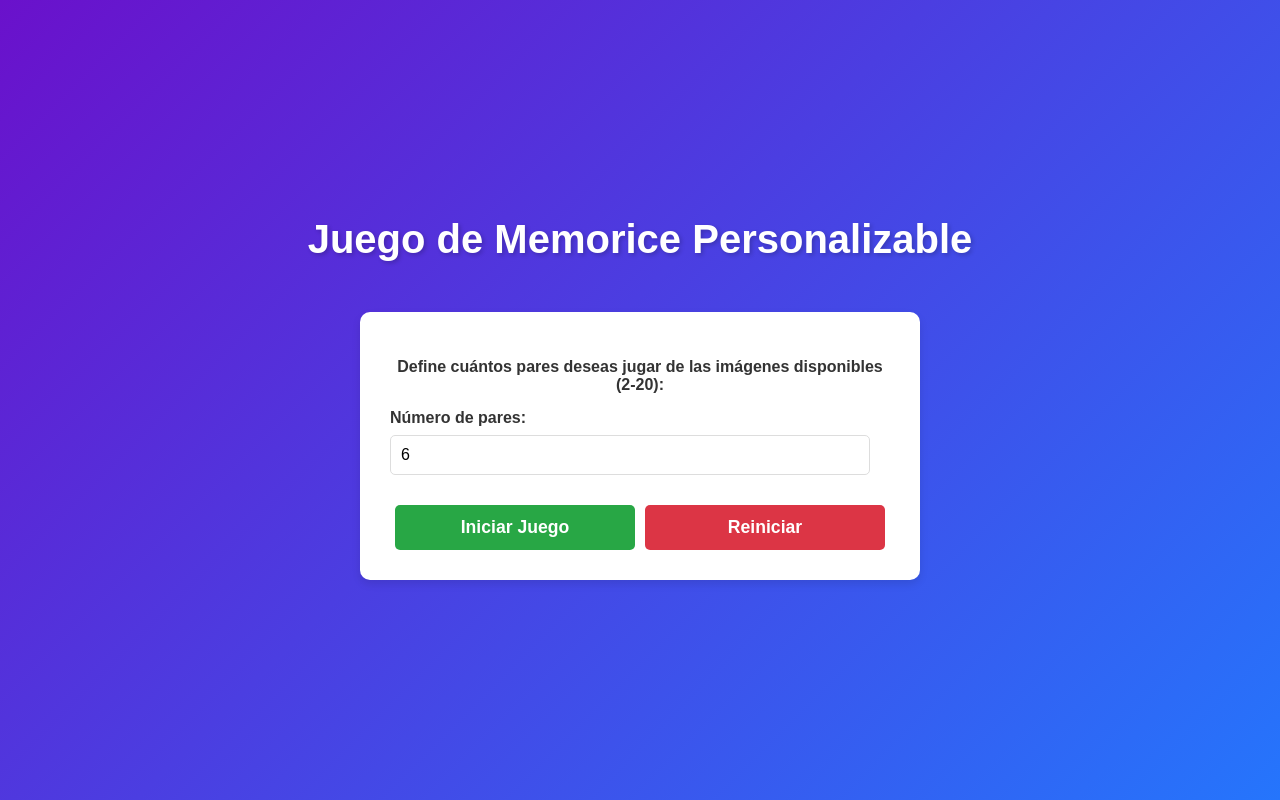
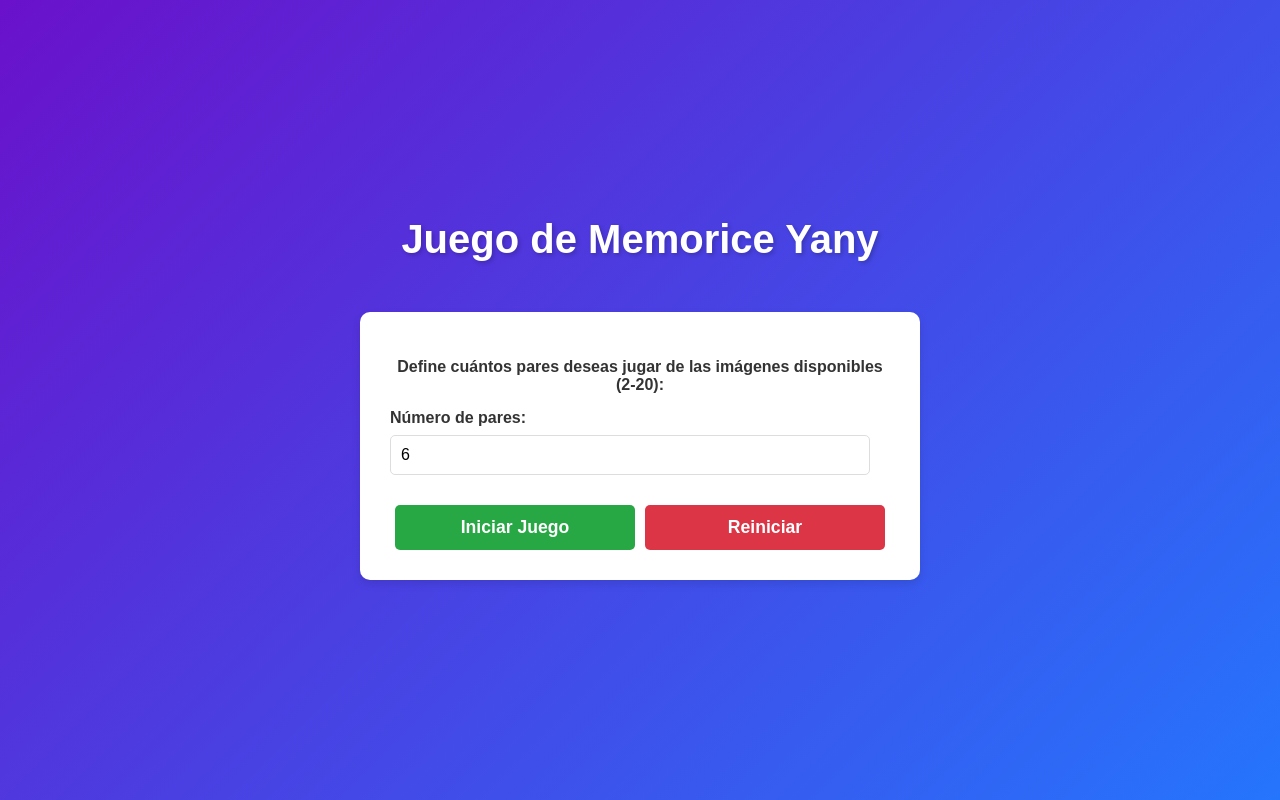
Before and after one commit to vjosvaldolara/JuegoMemoria2, a plain HTML site: page index.html in a window 1280 px wide. Drawn offline with Linux system fonts and the light colour scheme.

Commit message:
Update index.html

```diff
--- a/index.html
+++ b/index.html
@@ -311,7 +311,7 @@
     </style>
 </head>
 <body>
-    <h1>Juego de Memorice Personalizable</h1>
+    <h1>Juego de Memorice Yany</h1>
 
     <div class="game-container">
         <div id="setupScreen" class="game-setup">
```
